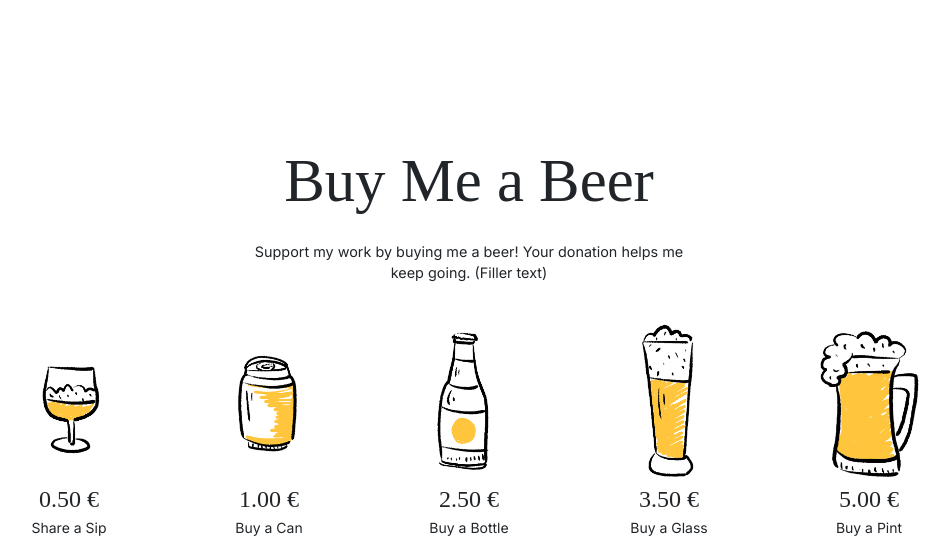
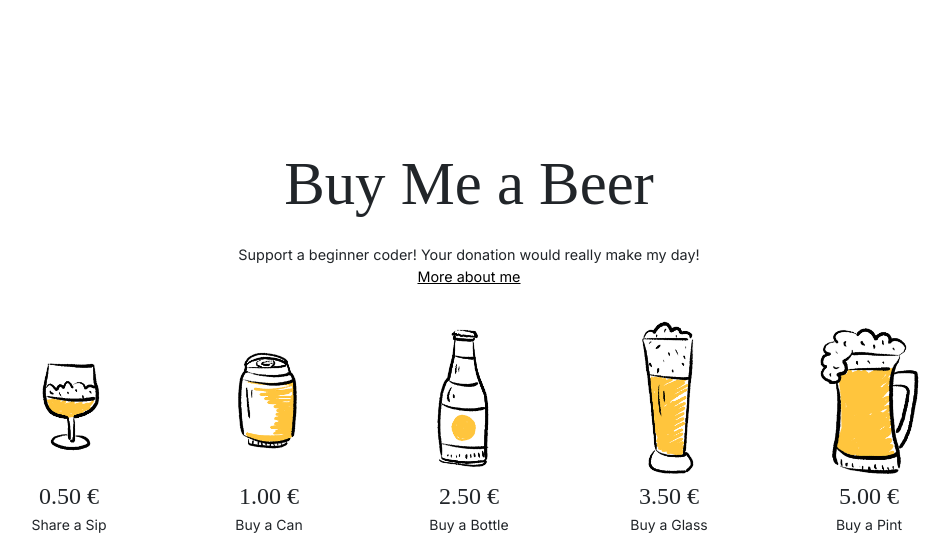
Before and after one commit to AdelinaBatereanu/Buy-Me-a-Beer, a FastAPI app: page / in a window 1280 px wide. Shown: the top 545 px of the page, without its empty margins (171-1121 px from the left). Run offline with FastAPI, Linux system fonts and the light colour scheme; parts of the project's set-up code (start-up, migrations or seed data) failed here and were passed over; some web fonts are replaced.

Commit message:
add about me page

```diff
--- a/src/app.py
+++ b/src/app.py
@@ -42,6 +42,14 @@ def root(request: Request):
     """
     logger.info("Rendering home page")
     return templates.TemplateResponse(request, "index.html", {})
+
+@app.get("/about", include_in_schema=False)
+def read_about(request: Request):
+    """
+    Render the about me page.
+    """
+    logger.info("Rendering about me page")
+    return templates.TemplateResponse(request, "about.html", {})
 
 @app.get("/success", include_in_schema=False)
 def read_success(request: Request):
--- a/src/utils.py
+++ b/src/utils.py
@@ -6,7 +6,7 @@ async def send_merchant_notification(donor_name: str|None, amount: float, messag
     msg = EmailMessage()
     msg["From"]    = settings.smtp_user
     msg["To"]      = settings.notify_email
-    msg["Subject"] = f"New Donation: €{amount:.2f}"
+    msg["Subject"] = f"Buy Me a Beer - New Donation"
 
     body = (
         f"🎉 Your work is being rewarded! Someone was bold enough to buy you a beer!\n\n"
--- a/static/css/styles.css
+++ b/static/css/styles.css
@@ -55,9 +55,10 @@ h1 {
 /* Style for description text under headings or forms */
 .description-text {
     font-size: 0.9rem !important;
-    max-width: 450px;
+    width: 100% !important;
+    max-width: 500px !important;
     padding-top: 0.5em;
-    padding-bottom: 1.5em;
+    padding-bottom: 1em;
     margin: 0;
 }
 
--- a/templates/index.html
+++ b/templates/index.html
@@ -8,7 +8,8 @@
     <h1 class="mb-3">Buy Me a Beer</h1>
     <!-- Description text -->
     <p class="description-text text-center">
-      Support my work by buying me a beer! Your donation helps me keep going. (Filler text)
+      Support a beginner coder! Your donation would really make my day!<br>
+      <a href="/about" style="color: #000; text-decoration: underline; font-weight: normal;">More about me</a>
     </p>
     <!-- Donation options row -->
     <div class="row justify-content-center w-100" id="donate-row" style="max-width: 1000px;">
```
Also changed, not shown: templates/about.html (added, +26 -0 lines), 1 other file.
